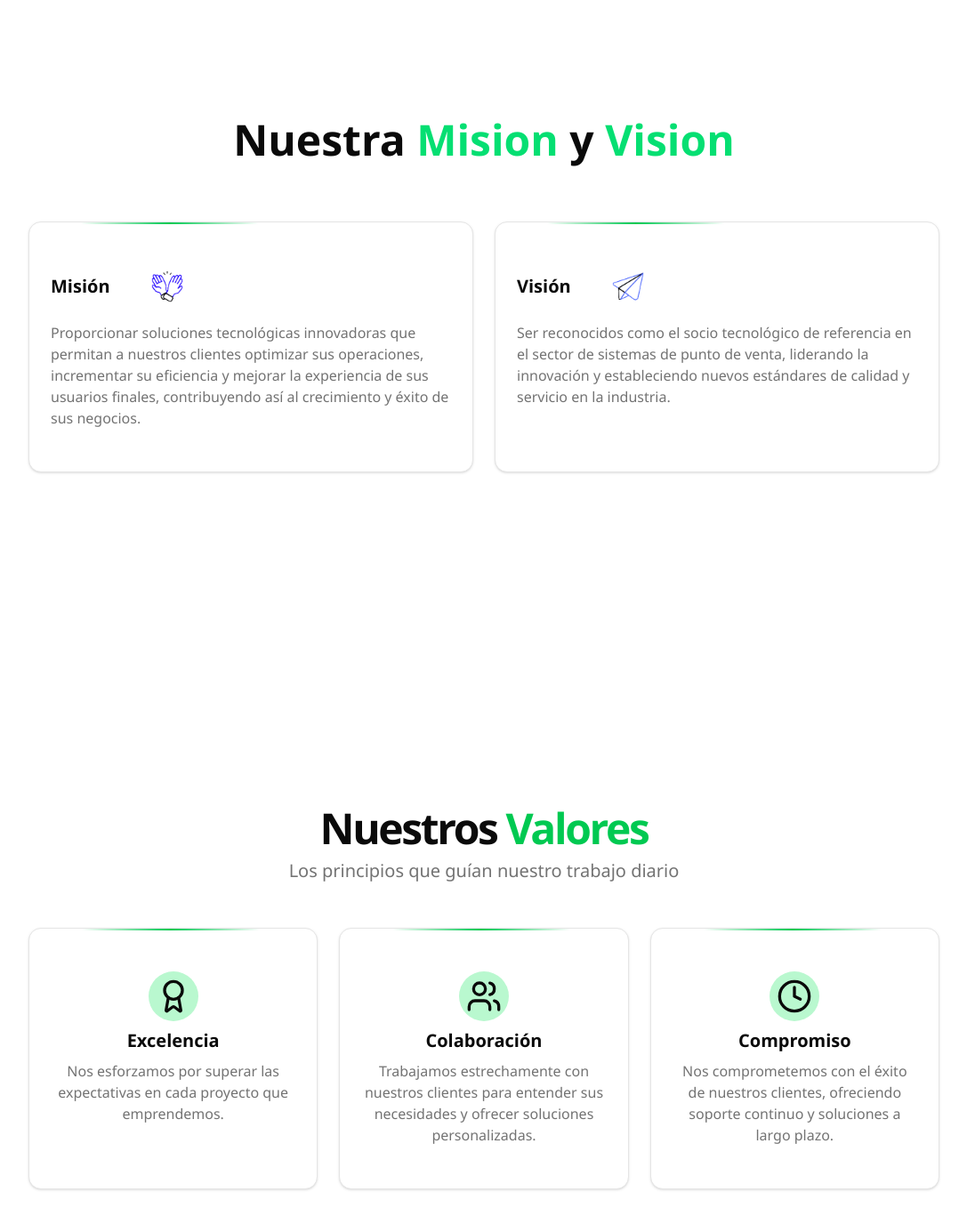
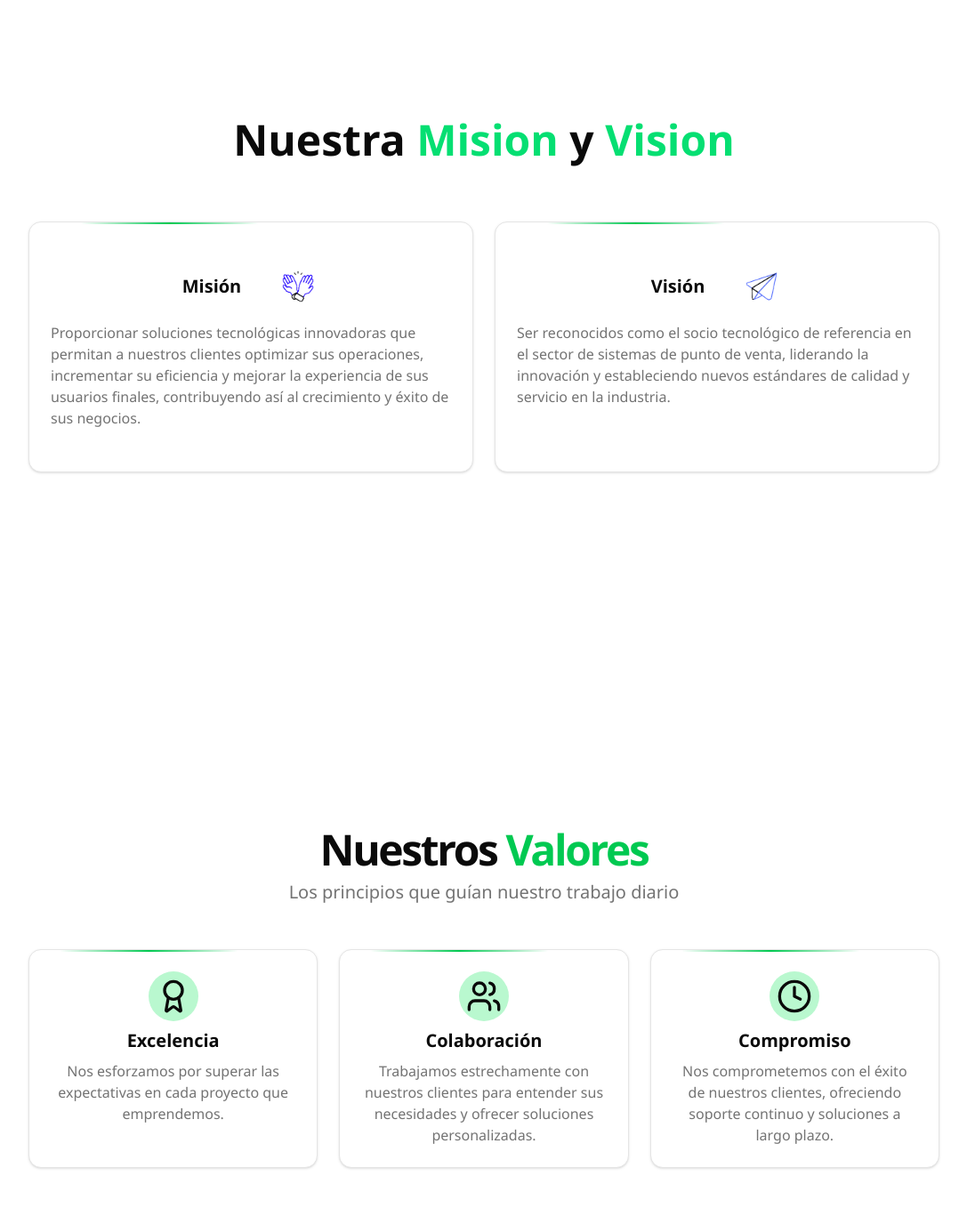
Before and after one commit to JoseSanchez90/intellipos-web-2025, a Next.js app: page /nosotros in a window 1280 px wide. Shown: the part 634-2010 px from the top of the page at 89% size, without its empty margins (96-1183 px from the left). Built offline with nearby package versions, Linux system fonts and the light colour scheme.

Commit message:
update buttons bg-green

```diff
--- a/app/(routes)/nosotros/page.tsx
+++ b/app/(routes)/nosotros/page.tsx
@@ -96,7 +96,7 @@ const About = () => {
                 <div className="mx-auto grid max-w-5xl gap-6 py-12 lg:grid-cols-2">
                     <Card className="relative overflow-hidden hover:shadow-lg dark:bg-black dark:shadow-gray-600 transition-all duration-150">
                         <CardContent className="p-6">
-                            <div className="flex justify-start items-center gap-10 mb-4">
+                            <div className="flex justify-center items-center gap-10 mb-4">
                                 <h3 className="text-xl font-bold">Misión</h3>
                                 <Image src={hands} alt="manos" className="w-12" />
                             </div>
@@ -114,7 +114,7 @@ const About = () => {
                     </Card>
                     <Card className="relative overflow-hidden hover:shadow-lg dark:bg-black dark:shadow-gray-600 transition-all duration-150">
                         <CardContent className="p-6">
-                            <div className="flex justify-start items-center gap-10 mb-4">
+                            <div className="flex justify-center items-center gap-10 mb-4">
                                 <h3 className="text-xl font-bold">Visión</h3>
                                 <Image src={plane} alt="manos" className="w-12" />
                             </div>
@@ -142,7 +142,7 @@ const About = () => {
                 <div className="mx-auto grid max-w-5xl gap-6 py-12 md:grid-cols-3">
                     {Valores.map((value, id) => (
                         <Card key={id} className="relative overflow-hidden hover:shadow-lg dark:bg-black dark:shadow-gray-600 transition-all duration-150">
-                        <CardContent className="p-6 flex flex-col items-center text-center space-y-2">
+                        <CardContent className="flex flex-col items-center text-center space-y-2">
                           <div className="p-2 rounded-full bg-green-200 dark:text-black mb-2">{value.icon}</div>
                           <h3 className="text-xl font-bold">{value.title}</h3>
                           <p className="text-muted-foreground">{value.description}</p>
--- a/app/components/banner.tsx
+++ b/app/components/banner.tsx
@@ -3,7 +3,7 @@ import { ArrowRight, ShoppingCart } from "lucide-react";
 
 const Banner = () => {
     return (
-      <div className="relative h-[500px] mx-20 rounded-lg overflow-hidden flex justify-center items-center border border-gray-900 2xl:mt-10">
+      <div className="relative h-[500px] 2xl:h-[580px] mx-20 rounded-lg overflow-hidden flex justify-center items-center border border-gray-900 ">
         {/* Imagen de fondo con desenfoque */}
         <div className="absolute inset-0">
           <video
@@ -25,7 +25,7 @@ const Banner = () => {
             <p className="mt-4 text-xl text-white font-semibold">El manejo de tu restaurante no tiene por qué ser difícil, cuando cuentas con una herramienta eficiente, escalable y fácil de usar, lo que resultará en más clientes satisfechos y leales.</p>
           </div>
           <div className="flex justify-center items-center gap-5 mt-4">
-            <Button className="w-40 bg-white text-black hover:bg-gray-200 cursor-pointer">Solicitar Demo <ArrowRight className="h-4 w-4"/></Button>
+            <Button className="w-40 bg-green-600 text-white hover:bg-green-500 cursor-pointer">Solicitar Demo <ArrowRight className="h-4 w-4"/></Button>
             <Button className="w-40 bg-white text-black hover:bg-gray-200 cursor-pointer">Ver Productos <ShoppingCart className="h-4 w-4"/></Button>
           </div>
         </div>
--- a/app/components/card-home.tsx
+++ b/app/components/card-home.tsx
@@ -17,7 +17,7 @@ const CardHome = () => {
                     </p>
                 </div>
             </div>
-            <div className="grid grid-cols-3 max-w-6xl gap-20">
+            <div className="grid grid-cols-3 max-w-6xl lg:gap-5 2xl:gap-10">
                 <Card className="relative w-[350px] overflow-hidden hover:shadow-lg bg-gray-50 dark:bg-black dark:shadow-gray-600 transition-all duration-150">
                     <CardHeader className="flex justify-center items-center">
                         <div className="p-2 rounded-full bg-green-200 mb-2">
--- a/app/components/ready.tsx
+++ b/app/components/ready.tsx
@@ -14,7 +14,7 @@ const Ready = () => {
                 </div>
                 <div className="flex flex-col gap-2 min-[400px]:flex-row">
                     <Link href="/contactanos">
-                        <Button size="lg" className="gap-1 cursor-pointer">
+                        <Button size="lg" className="gap-1 cursor-pointer bg-green-600 hover:bg-green-500">
                         Contáctanos <ArrowRight className="h-4 w-4" />
                         </Button>
                     </Link>
--- a/app/globals.css
+++ b/app/globals.css
@@ -161,4 +161,5 @@ to {
 .animate-ripple {
 animation: ripple 6s ease-in-out infinite;
 }
+
 }
```
Also changed, not shown: app/styles/components.css (deleted, +0 -28 lines).
